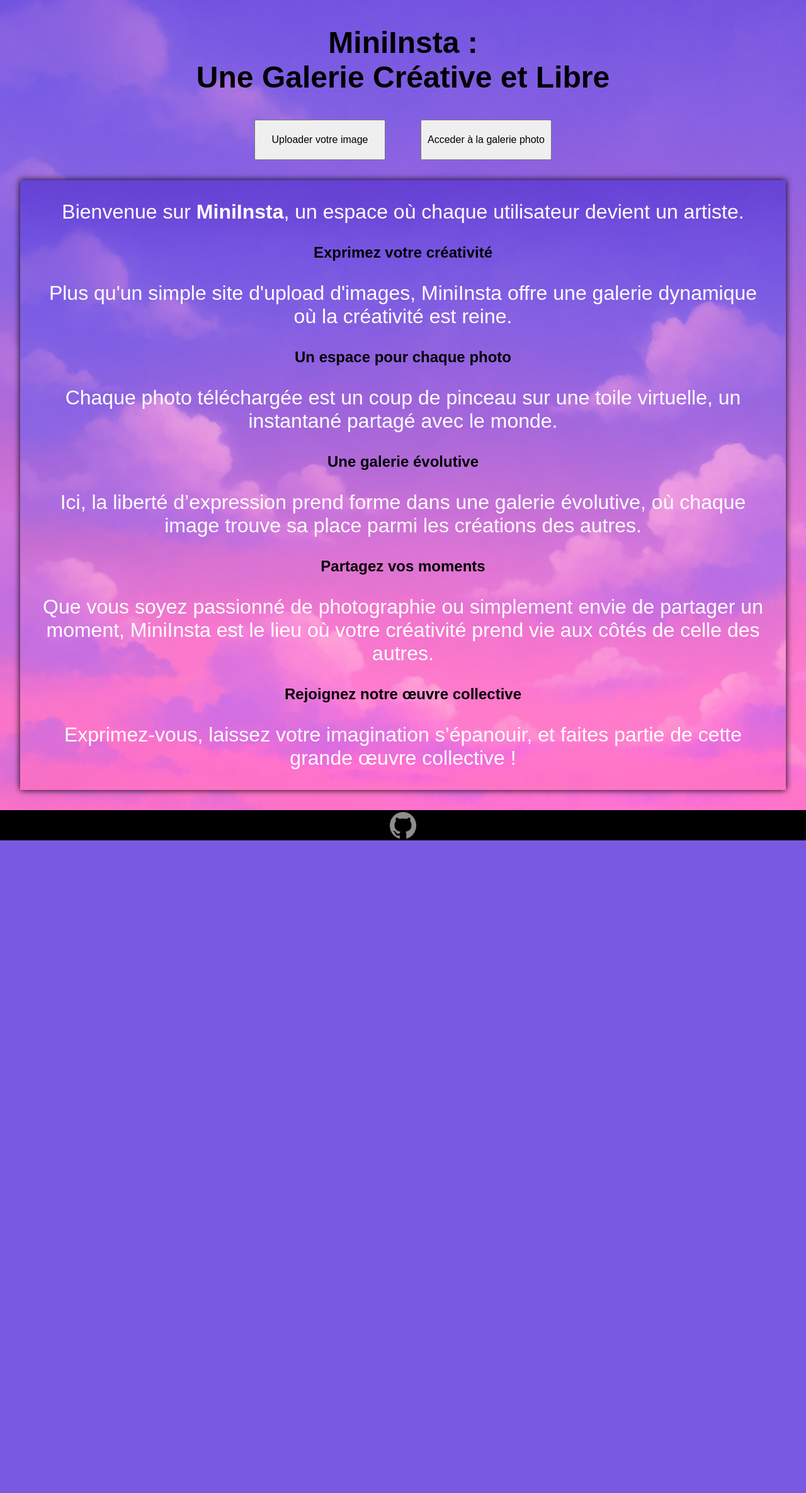
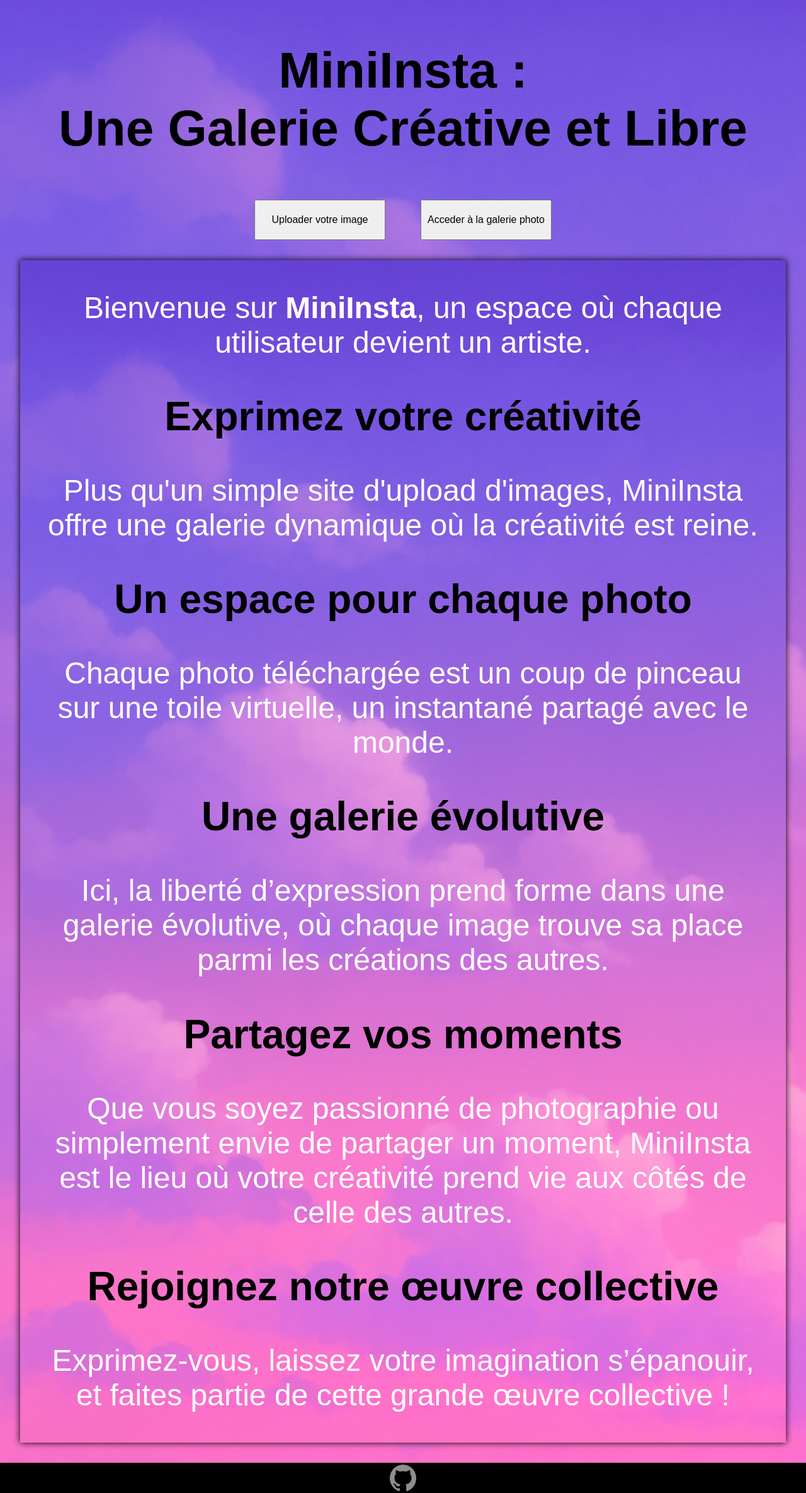
Before and after one commit to BoualamBillel/Projet_MiniInsta, a PHP site: page / in a window 1280 px wide. Shown: the part 162-2532 px from the top of the page at 63% size. Before the commit the page ends 1496 px from the top, so only its background shows below. Run offline with PHP 8.4, Linux system fonts and the light colour scheme; some web fonts are replaced.

Commit message:
Changed font size in media

```diff
--- a/style.css
+++ b/style.css
@@ -180,6 +180,10 @@ footer a {
     background-size: cover;
 }
 
+.border-text h2 {
+    font-size: 2em;
+}
+
 .Info .border-text p {
     font-size: 2em;
     color: white;
@@ -316,6 +320,16 @@ button {
         font-size: 3em;
     }
 
+    .Info h1 {
+        font-size: 5em;
+    }
 
+    .border-text h2 {
+    font-size: 4em;
+}
+
+.Info .border-text p {
+    font-size: 3em;
+}
 
 }
```
